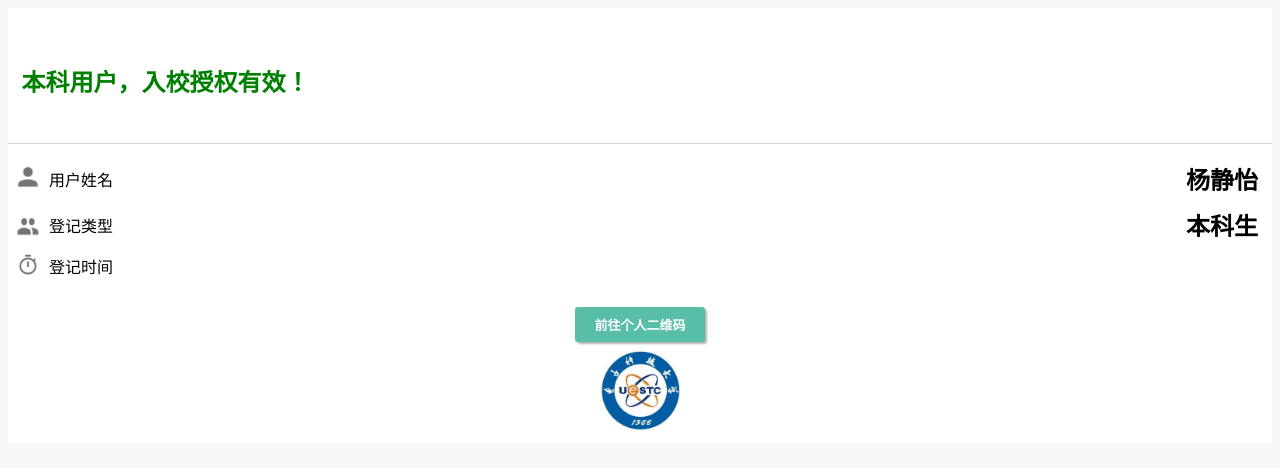
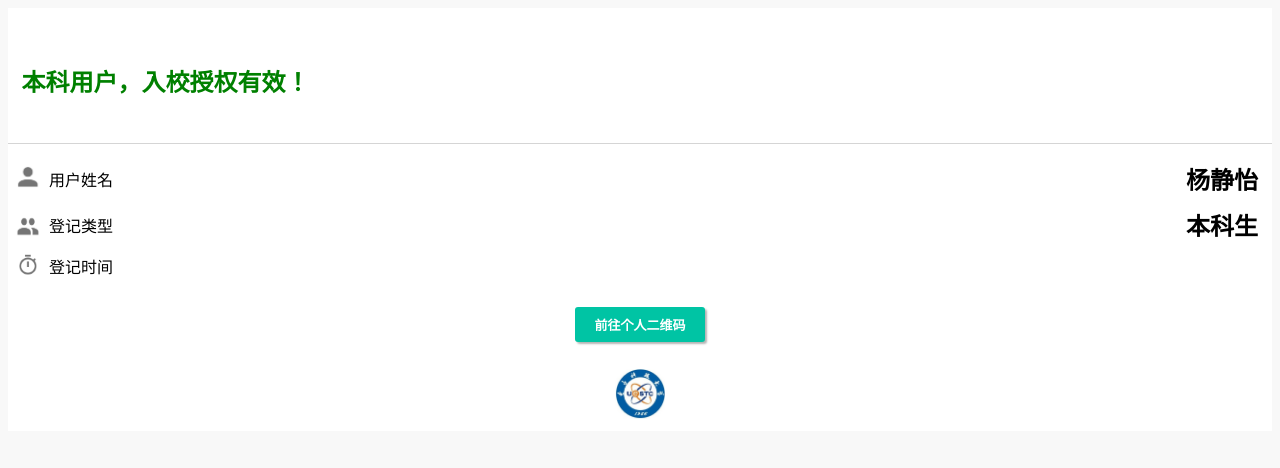
Before and after one commit to lvzhuoqi/lvzhuoqi.github.io, a plain HTML site: page index.html in a window 1280 px wide. Drawn offline with Linux system fonts and the light colour scheme.

Commit message:
Update index.html

```diff
--- a/index.html
+++ b/index.html
@@ -47,11 +47,11 @@
 		<td align="middle" colspan="3">
 		<br>
 		<button onclick="javascript:window.location.href='https://lvzhuoqi.github.io/qr.html'" style="width:130px;height:35px;solid;box-shadow: 2px 2px 2px #b5b5b5;
-		border-radius:3px;color:white;background-color: #59bea7;outline:none;border-width:0px;font-size: small;font-weight: bold;">前往个人二维码</button>
+		border-radius:3px;color:white;background-color: #00c4a4;outline:none;border-width:0px;font-size: small;font-weight: bold;">前往个人二维码</button>
 		</td>
 	</tr>
 	<tr>
-			<td align="center" colspan="3"><img src="https://lvzhuoqi.github.io/logo_no_margin.jpg" width=80; height=80;></td>
+		<td align="center" colspan="3"><br><img src="https://lvzhuoqi.github.io/logo_no_margin.jpg" width=50; height=50;></td>
 
 	</tr>
 </table>
```
